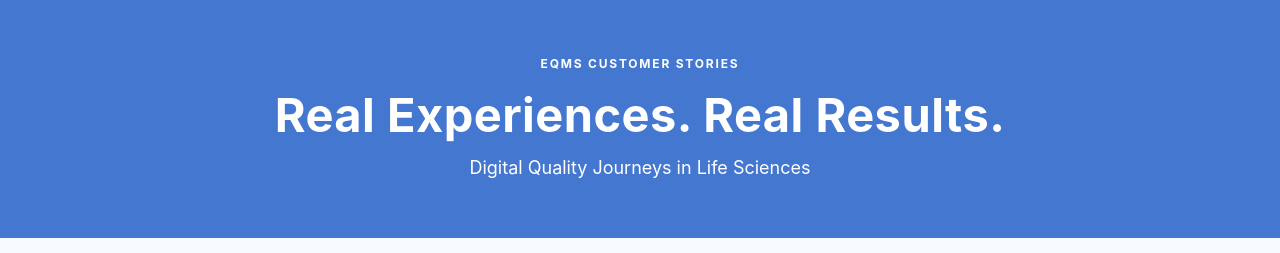
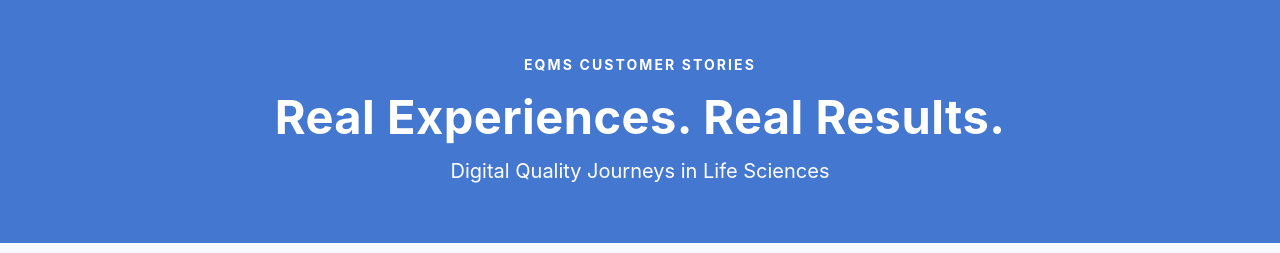
Before and after one commit to QualityScape/Customer-Stories, a plain HTML site: page index.html in a window 1280 px wide. Shown: the top 253 px of the page. Drawn offline with Linux system fonts and the light colour scheme.

Commit message:
Update index.html

```diff
--- a/index.html
+++ b/index.html
@@ -85,8 +85,10 @@ body {
   padding: 56px 18px 60px;
 }
 
+/* UPDATED — SMALL HEADER TEXT */
+
 .eyebrow {
-  font-size: 12px;
+  font-size: 14px;
   font-weight: 700;
   letter-spacing: .15em;
   text-transform: uppercase;
@@ -102,9 +104,11 @@ h1 {
   letter-spacing: 0.01em;
 }
 
+/* UPDATED — SUBTITLE */
+
 .hero p {
   margin: 0;
-  font-size: clamp(15px, 2vw, 18px);
+  font-size: clamp(17px, 2.2vw, 20px);
 }
 
 /* VIDEO GALLERY */
```
